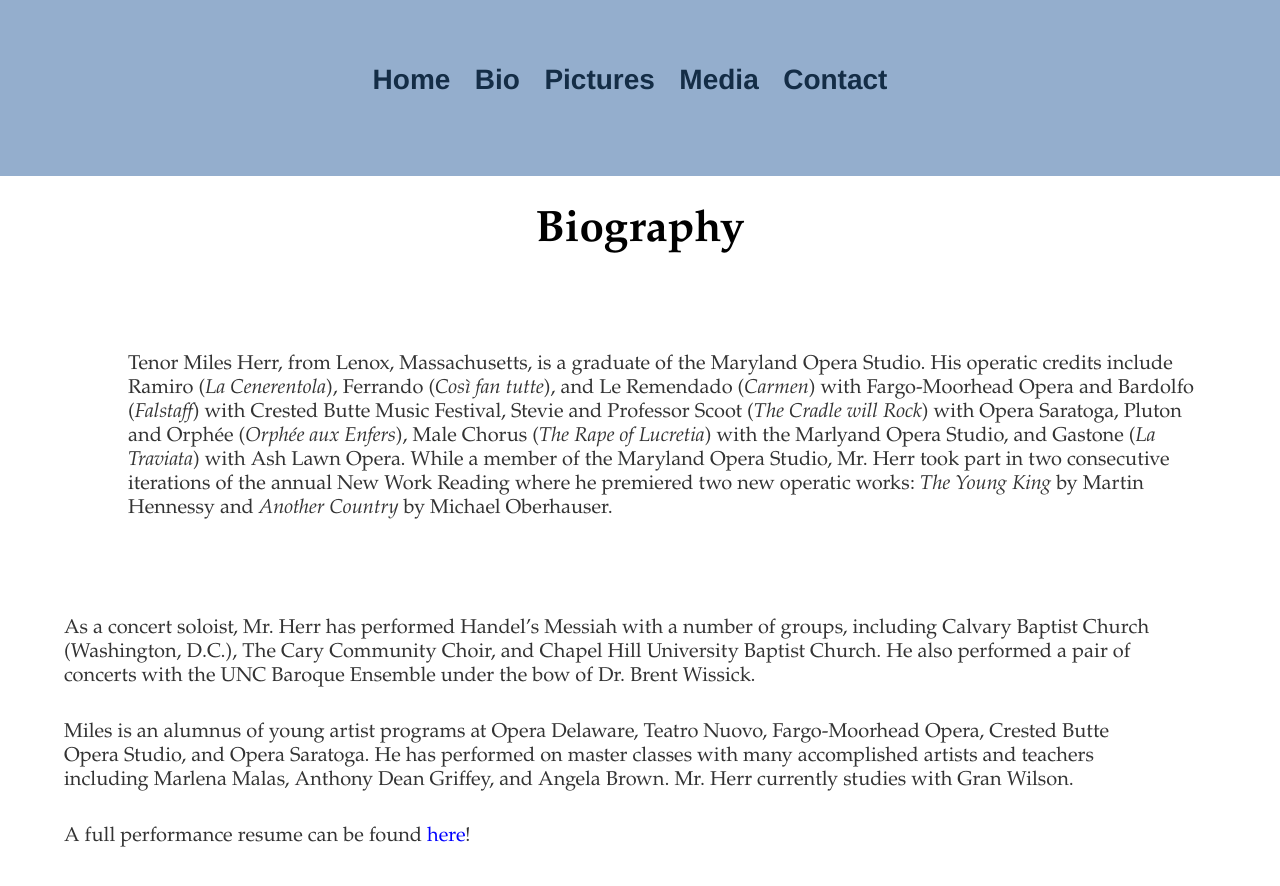
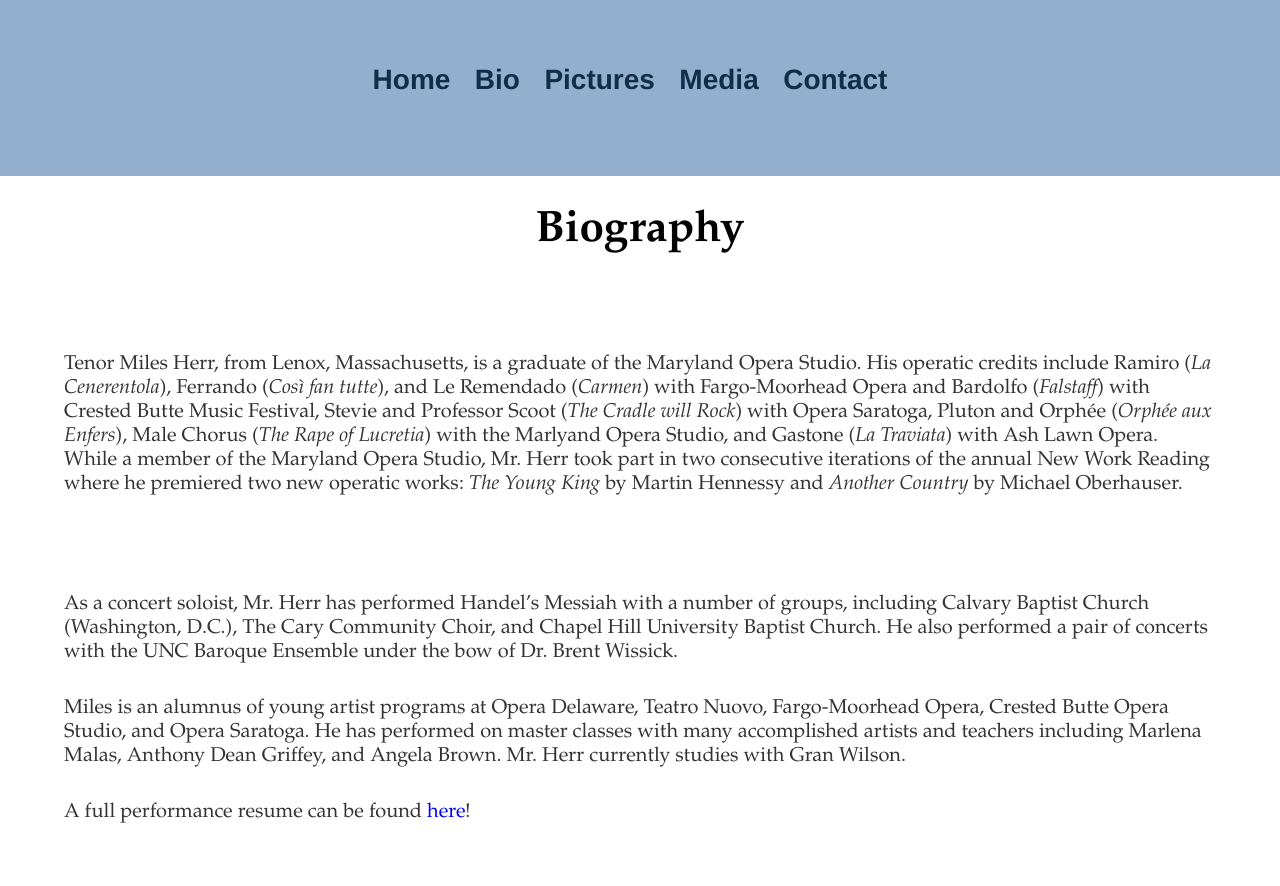
Before and after one commit to leemlb06pmi/leemlb06pmi.github.io, a Jekyll site: the page built from bio/index.html, in a window 1280 px wide. Shown: the top 886 px of the page. Built offline with Jekyll 4.4.1, drawn with Linux system fonts in a browser that asks for light colours.

Commit message:
Update index.html

```diff
--- a/bio/index.html
+++ b/bio/index.html
@@ -6,7 +6,7 @@
 
 <div class = "row">
   <div class = "column">
-    <p style="text-align:left;margin:5% 5% 2.5% 10%;">Tenor Miles Herr, from Lenox, Massachusetts, is a graduate of the Maryland Opera Studio.
+    <p style="text-align:left;margin:5% 5% 2.5% 5%;">Tenor Miles Herr, from Lenox, Massachusetts, is a graduate of the Maryland Opera Studio.
 His operatic credits include Ramiro (<em>La Cenerentola</em>), Ferrando (<em>Così fan tutte</em>), and Le Remendado (<em>Carmen</em>) with
 Fargo-Moorhead Opera and Bardolfo (<em>Falstaff</em>) with Crested Butte Music Festival, Stevie and Professor
 Scoot (<em>The Cradle will Rock</em>) with Opera Saratoga, Pluton and Orphée (<em>Orphée aux Enfers</em>),
@@ -18,14 +18,14 @@
   </div>
 
   <div class = "column">
-    <p style="text-align:left;margin:5% 10% 2.5% 5%;">As a concert soloist, Mr. Herr has performed Handel’s Messiah with a number of groups, including Calvary Baptist Church
+    <p style="text-align:left;margin:5% 5% 2.5% 5%;">As a concert soloist, Mr. Herr has performed Handel’s Messiah with a number of groups, including Calvary Baptist Church
 (Washington, D.C.), The Cary Community Choir, and Chapel Hill University Baptist Church.  He also performed a pair of
       concerts with the UNC Baroque Ensemble under the bow of Dr. Brent Wissick.</p>
 
-    <p style="text-align:left;left;margin:2.5% 10% 2.5% 5%;">Miles is an alumnus of young artist programs at Opera Delaware, Teatro Nuovo, Fargo-Moorhead Opera, Crested Butte Opera Studio, and Opera Saratoga.
+    <p style="text-align:left;left;margin:2.5% 5% 2.5% 5%;">Miles is an alumnus of young artist programs at Opera Delaware, Teatro Nuovo, Fargo-Moorhead Opera, Crested Butte Opera Studio, and Opera Saratoga.
 He has performed on master classes with many accomplished artists and teachers including Marlena Malas, Anthony Dean Griffey,
   and Angela Brown. Mr. Herr currently studies with Gran Wilson.</p>
 
-  <p style="text-align:left;left;margin:2.5% 10% 2.5% 5%;">A full performance resume can be found <a href="/photos/Miles Herr Resume.pdf" download style="font-size:1em; color: blue;">here</a>!</p>
+  <p style="text-align:left;left;margin:2.5% 5% 2.5% 5%;">A full performance resume can be found <a href="/photos/Miles Herr Resume.pdf" download style="font-size:1em; color: blue;">here</a>!</p>
   </div>
 </div>
```
